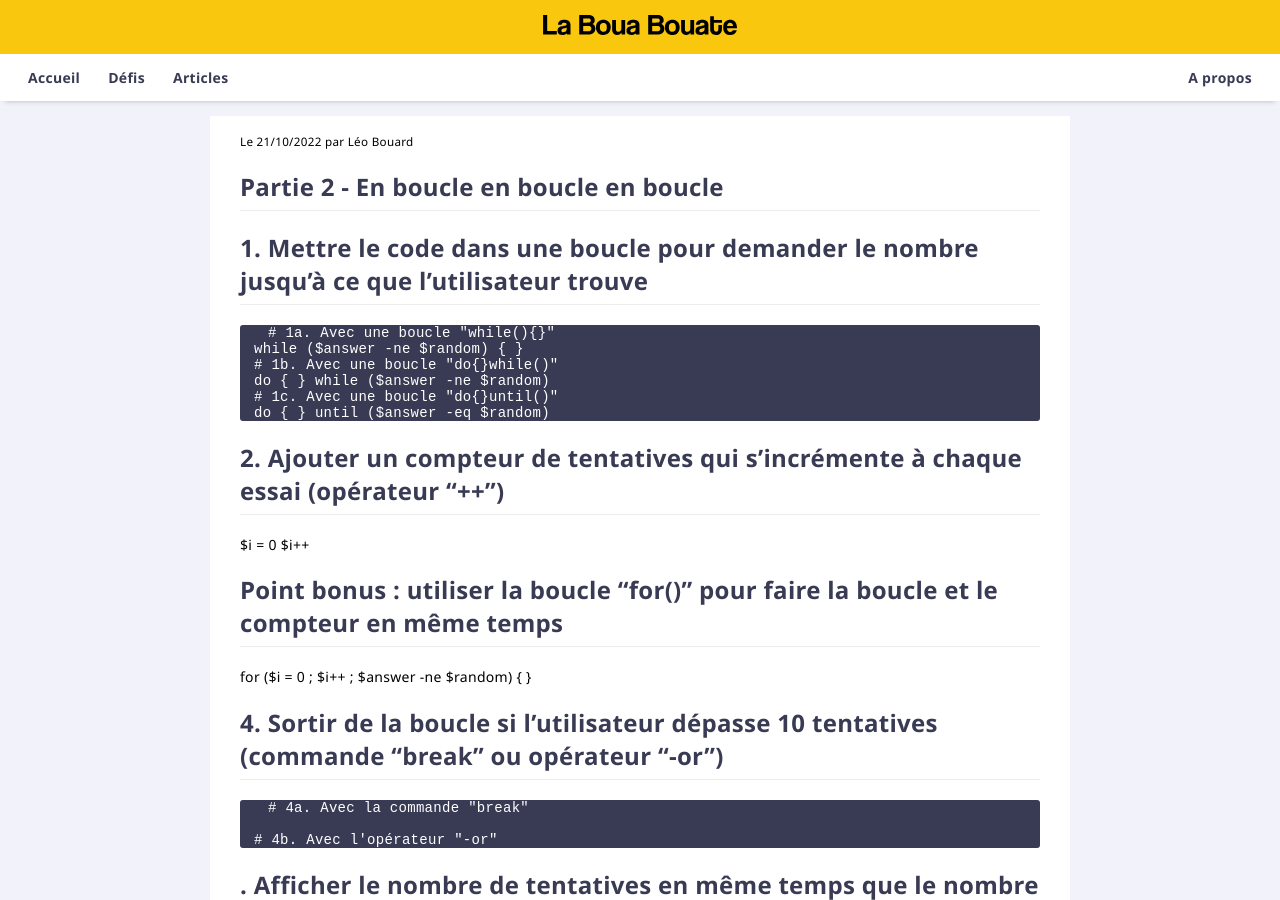
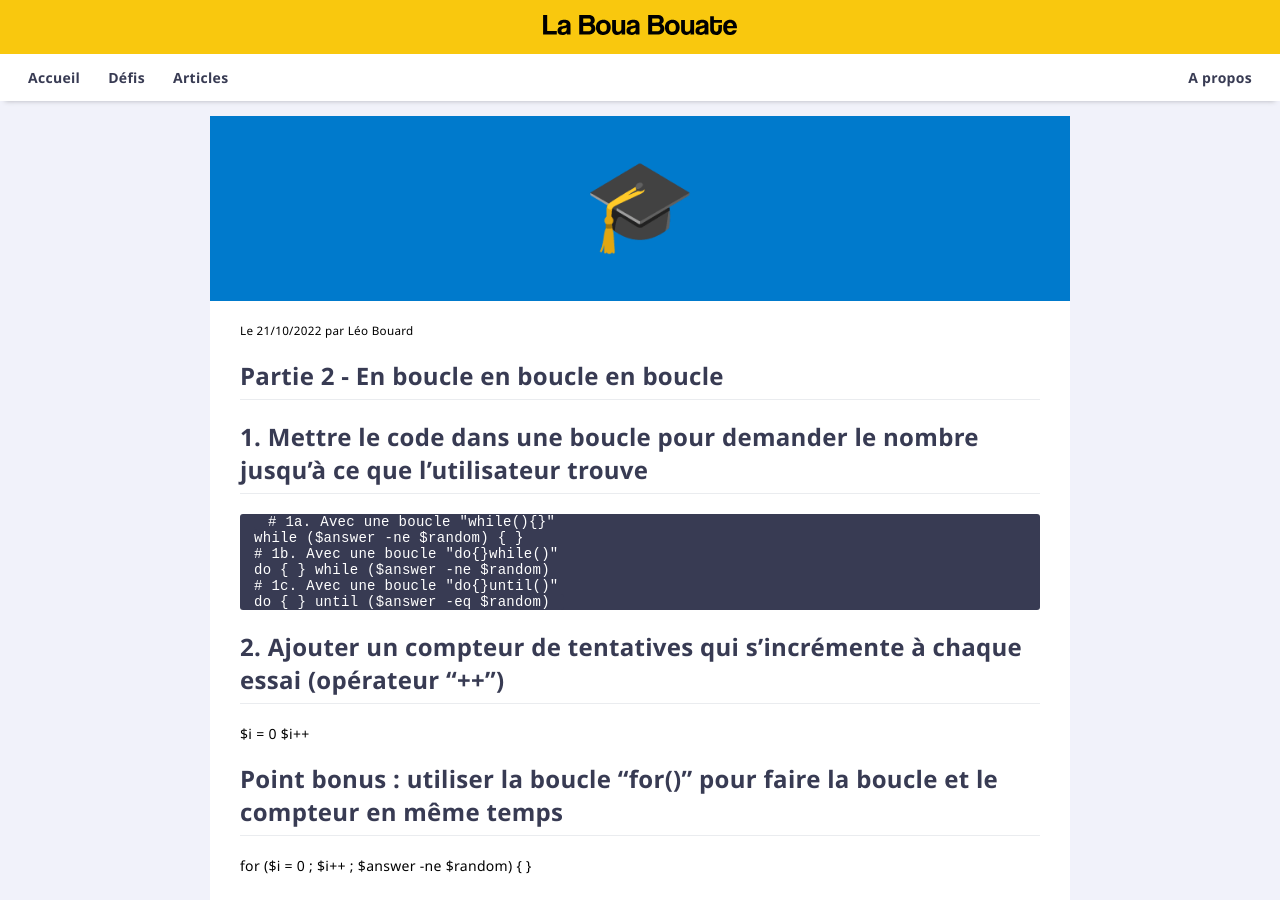
Before and after one commit to leobouard/leobouard.github.io, a Jekyll site: the page built from _posts/2022-10-21-cours-pratique-posh-2.md, in a window 1280 px wide and 900 px high. Built offline with Jekyll 4.4.1, drawn with Linux system fonts in a browser that asks for light colours; some of the changed text lies outside the part shown.

Commit message:
Add thumbnailColor

```diff
--- a/_posts/2022-10-21-cours-pratique-posh-2.md
+++ b/_posts/2022-10-21-cours-pratique-posh-2.md
@@ -1,6 +1,8 @@
 ---
 layout: post
 title: "Partie 2 - En boucle en boucle en boucle"
+thumbnailColor: "#007acc"
+icon: 🎓
 ---
 
 # 1. Mettre le code dans une boucle pour demander le nombre jusqu'à ce que l'utilisateur trouve
@@ -54,3 +56,13 @@ $allAnswers = do {
     "Answer" = $allAnswer
     "Count"   = $i
 } | Format-List
+
+
+<div class="buttons">
+    <div class="buttonBack">
+        <a href="/2022/10/21/cours-pratique-posh-1">Précédent : Partie 1</a>
+    </div>
+    <div class="buttonNext">
+        <a href="/2022/10/21/cours-pratique-posh-3">Suivant : Partie 3</a>
+    </div>
+</div>
```
Also changed, not shown: _posts/2022-10-21-cours-pratique-posh-1.md (+2 -0 lines).
